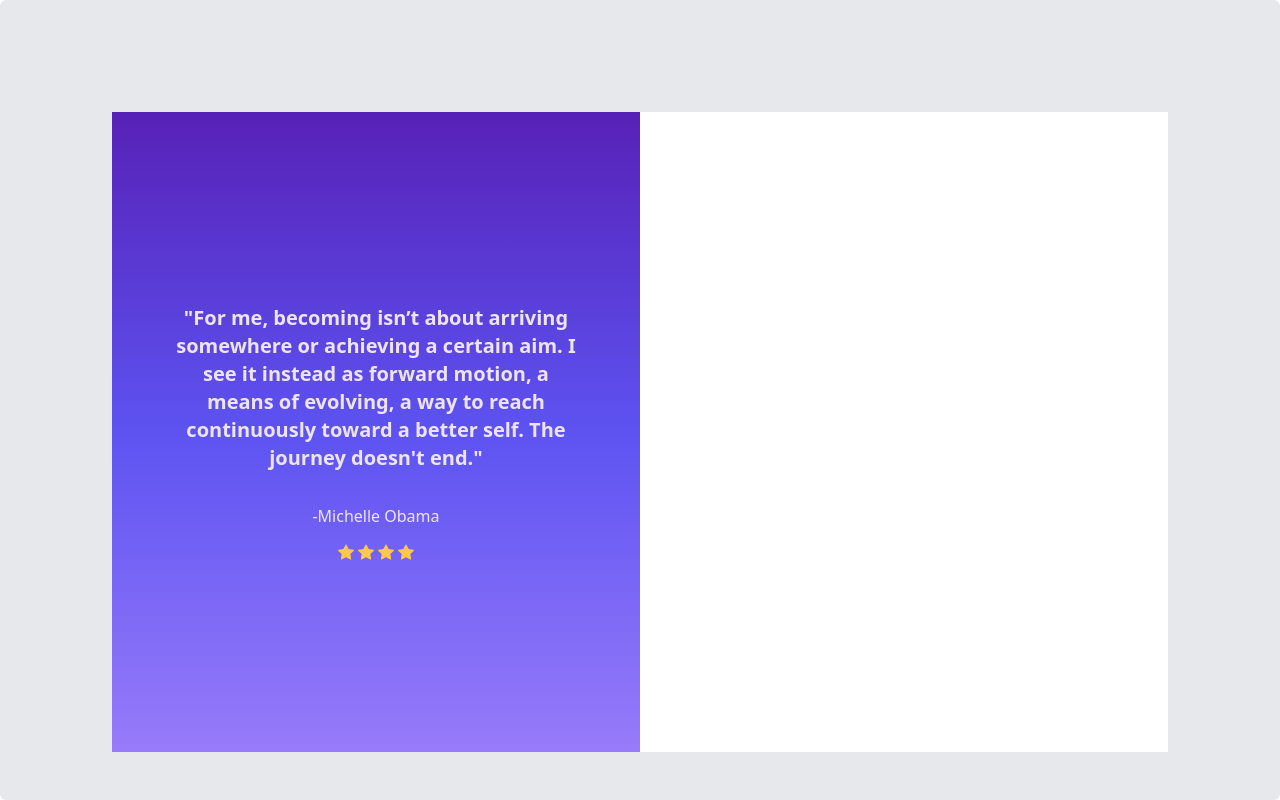
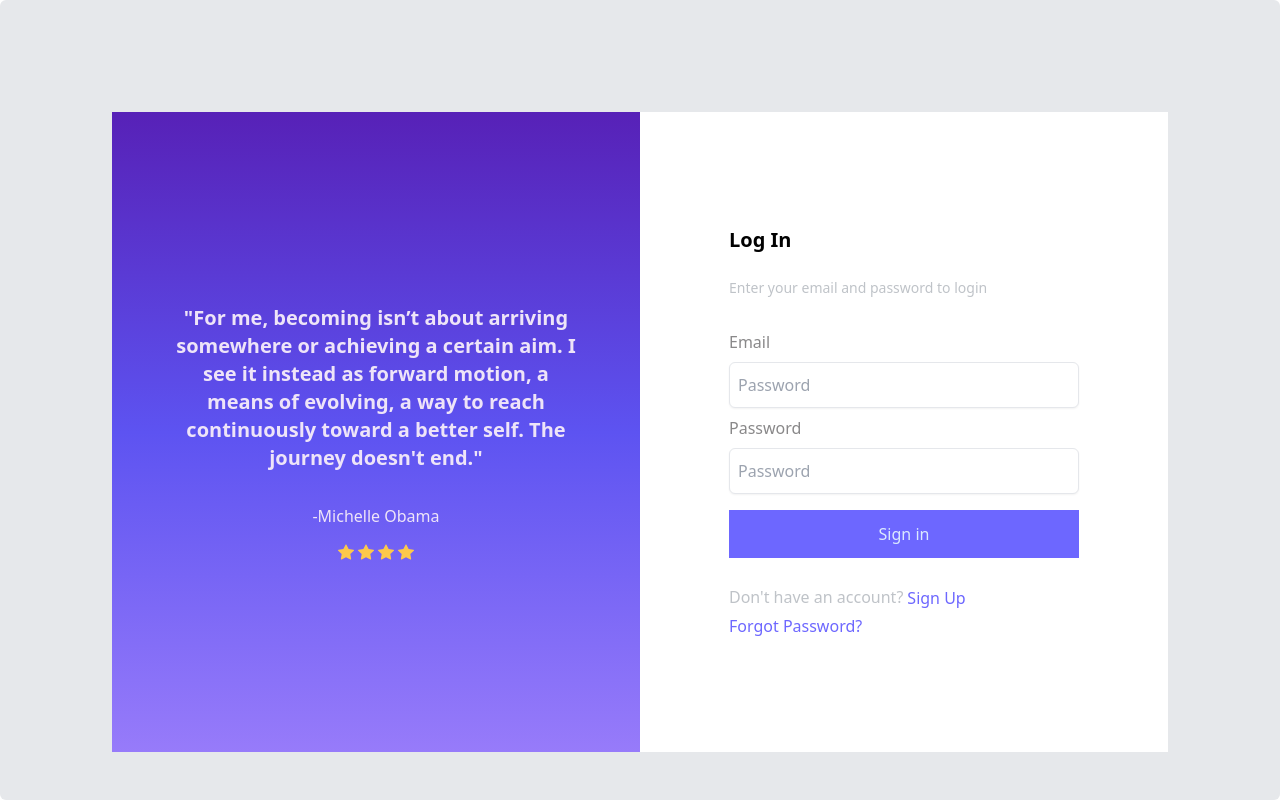
Before and after one commit to Tomiogunsan/be-inspire, a React (Create React App) app: page /login in a window 1280 px wide. Built offline with nearby package versions, Linux system fonts and the light colour scheme.

Commit message:
feat: implemented login component

```diff
--- a/src/App.tsx
+++ b/src/App.tsx
@@ -3,16 +3,15 @@
 
 
 import AuthLayout from '@/layout/AuthLayout'
+import Login from '@/views/auth/Login'
 
 function App() {
   return (
-    // <Routes>
-    //   <Route>
-        <div>
-          <AuthLayout/>
-        </div>
-    //   {/* </Route>
-    // </Routes> */}
+     <Routes>
+      <Route element={<AuthLayout />}>
+        <Route path='/login' element={<Login/>} />
+      </Route>
+    </Routes>
   )
 }
 
--- a/src/Sharedcomponents/button/Button.tsx
+++ b/src/Sharedcomponents/button/Button.tsx
@@ -15,7 +15,7 @@
 
 const VARIANTS = {
   primary: 'bg-[#6d67ff] text-blue-100 hover:bg-[#3d3fdb]',
-  link: 'text-indigo-700 hover:text-indigo-800 hover:border-b border-indigo-800 !px-0 !pb-1',
+  link: 'text-[#6d67ff] hover:text-[#3d3fdb] hover:border-b border-[#3d3fdb] !px-0 !pb-1',
 }
 
 export default function Button<C extends React.ElementType = 'button'>(
--- a/src/Sharedcomponents/input/input.tsx
+++ b/src/Sharedcomponents/input/input.tsx
@@ -5,7 +5,7 @@
   const { label, placeholder, type } = props
   return (
     <div className='flex flex-col'>
-      <label className=' text-lg pb-2 text-[#898889]  font-medium'>{label}</label>
+      <label className=' text-base pb-2 text-[#898889]  font-medium'>{label}</label>
       <input
         placeholder={placeholder}
         type={type}
--- a/src/layout/AuthLayout.tsx
+++ b/src/layout/AuthLayout.tsx
@@ -6,7 +6,7 @@
   return (
     <div className='w-full p-28  h-[100vh] bg-[#e6e8eb] grid grid-cols-2 rounded-md'>
       <AuthUi />
-      <div className='bg-[#ffffff]  '>
+      <div className='bg-[#ffffff]  flex flex-col items-center justify-center'>
         <Outlet />
       </div>
     </div>
--- a/src/views/auth/Login.tsx
+++ b/src/views/auth/Login.tsx
@@ -1,6 +1,7 @@
 import React from 'react'
 import AuthComponent from '@/views/auth/components/authReusable/AuthComponent'
 import Button from '@/Sharedcomponents/button/Button'
+import clsx from 'clsx'
 
 export default function Login() {
   return (
@@ -8,11 +9,17 @@
       <AuthComponent
         title='Log In'
         smallText='Enter your email and password to login'
-
       />
-      <Button type='button' variant='primary'>
+      <Button type='button' variant='primary' className='w-full mt-2'>
         Sign in
       </Button>
+      <div className='flex gap-[4px] items-center pt-4'>
+        <p className='text-[#bfc3c8] pt-[6px]'>Don't have an account?</p>
+        <Button as='a' variant='link'>
+          Sign Up
+        </Button>
+      </div>
+      <Button as='a' variant='link'>Forgot Password?</Button>
     </div>
   )
 }
--- a/src/views/auth/components/authReusable/AuthComponent.tsx
+++ b/src/views/auth/components/authReusable/AuthComponent.tsx
@@ -6,9 +6,9 @@
   const { title, name, smallText } = props
   return (
     <div>
-      {title && <h1 className='text-xl text-[#010101] font-bold'>{title}</h1>}
+      {title && <h1 className='text-xl text-[#010101] font-bold pb-6'>{title}</h1>}
       {smallText && (
-        <p className='text-[#bfc3c8] text-sm font-medium'>{smallText}</p>
+        <p className='text-[#bfc3c8] text-sm font-medium pb-8'>{smallText}</p>
       )}
       {name && <Input type='input' placeholder='Name' label='Name'/>}
       <Input type='email' placeholder='Password' label='Email' />
```
